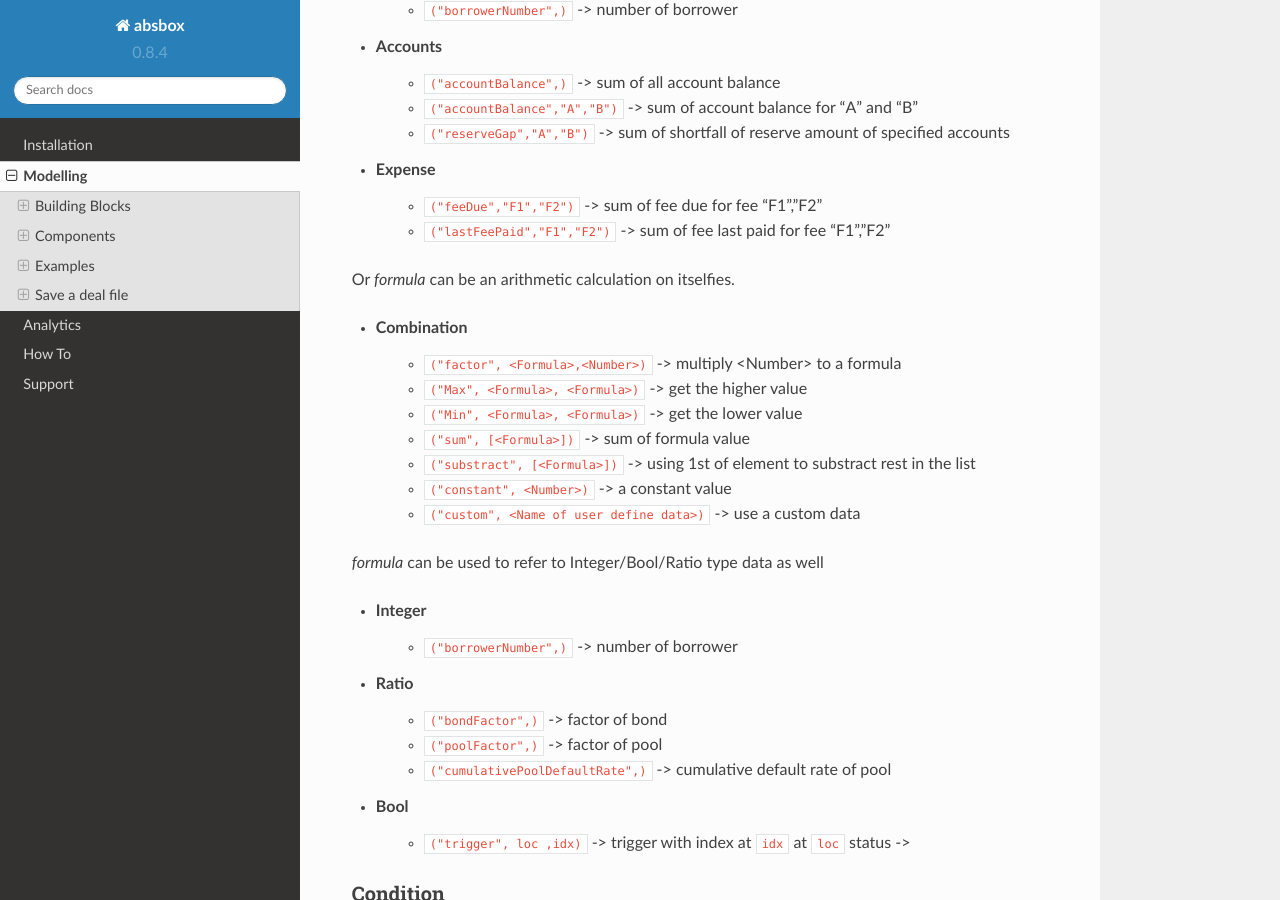
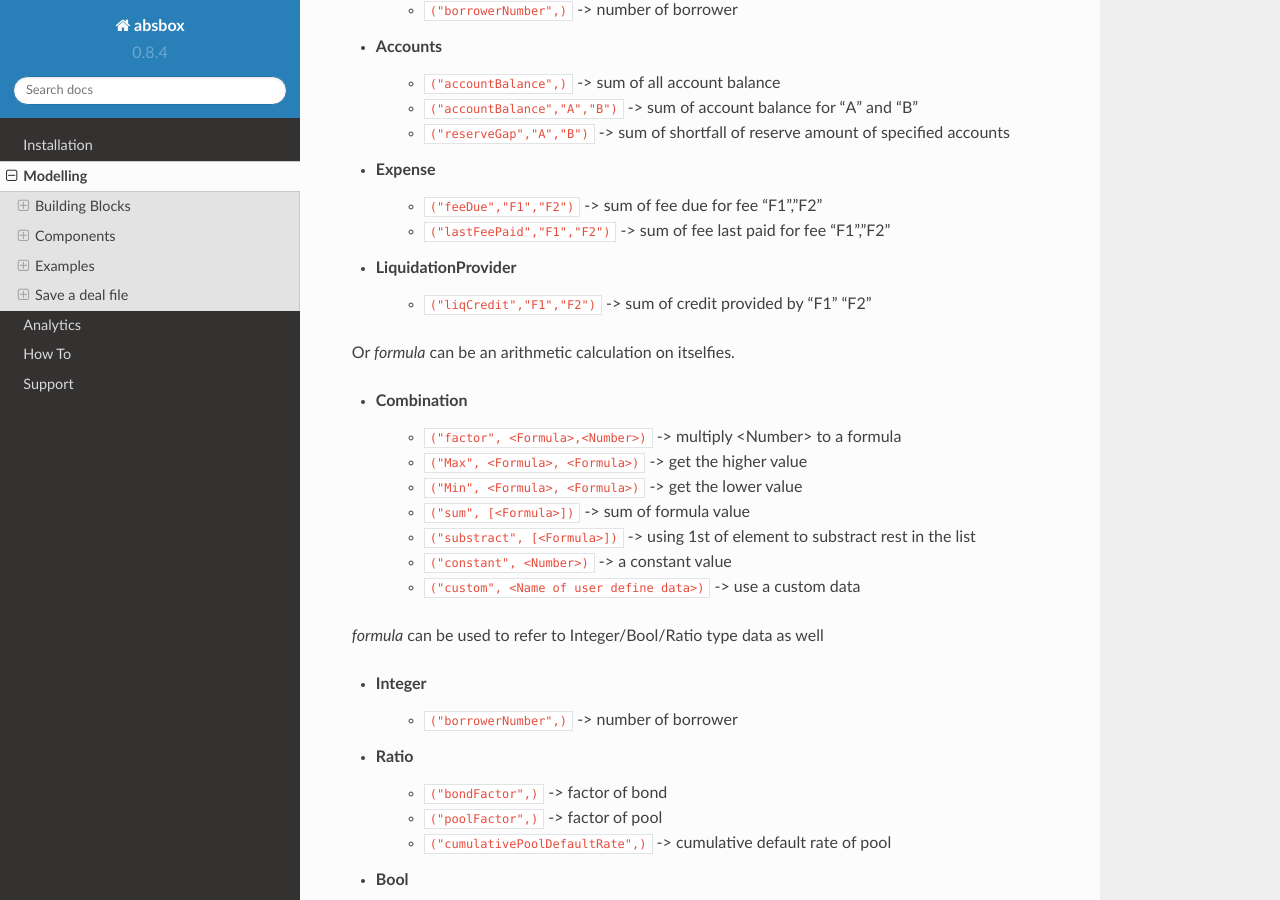
Before and after one commit to yellowbean/absbox-doc, a Sphinx documentation site: the page built from docs/source/modeling.rst, in a window 1280 px wide and 900 px high, scrolled down 2622 px. Built offline with Sphinx 7.4.7 and the Read the Docs theme 2.0.0, drawn with Linux system fonts in a browser that asks for light colours.

Commit message:
LiqCredit query doc

```diff
--- a/docs/source/modeling.rst
+++ b/docs/source/modeling.rst
@@ -113,6 +113,9 @@ Structured product is using ``formula`` to define the amount of account transfer
 * Expense
     * ``("feeDue","F1","F2")`` -> sum of fee due for fee "F1","F2"
     * ``("lastFeePaid","F1","F2")`` -> sum of fee last paid for fee "F1","F2"
+* LiquidationProvider
+    * ``("liqCredit","F1","F2")`` -> sum of credit provided by "F1" "F2"
+
 
 Or `formula` can be an arithmetic calculation on itselfies.
 
```
